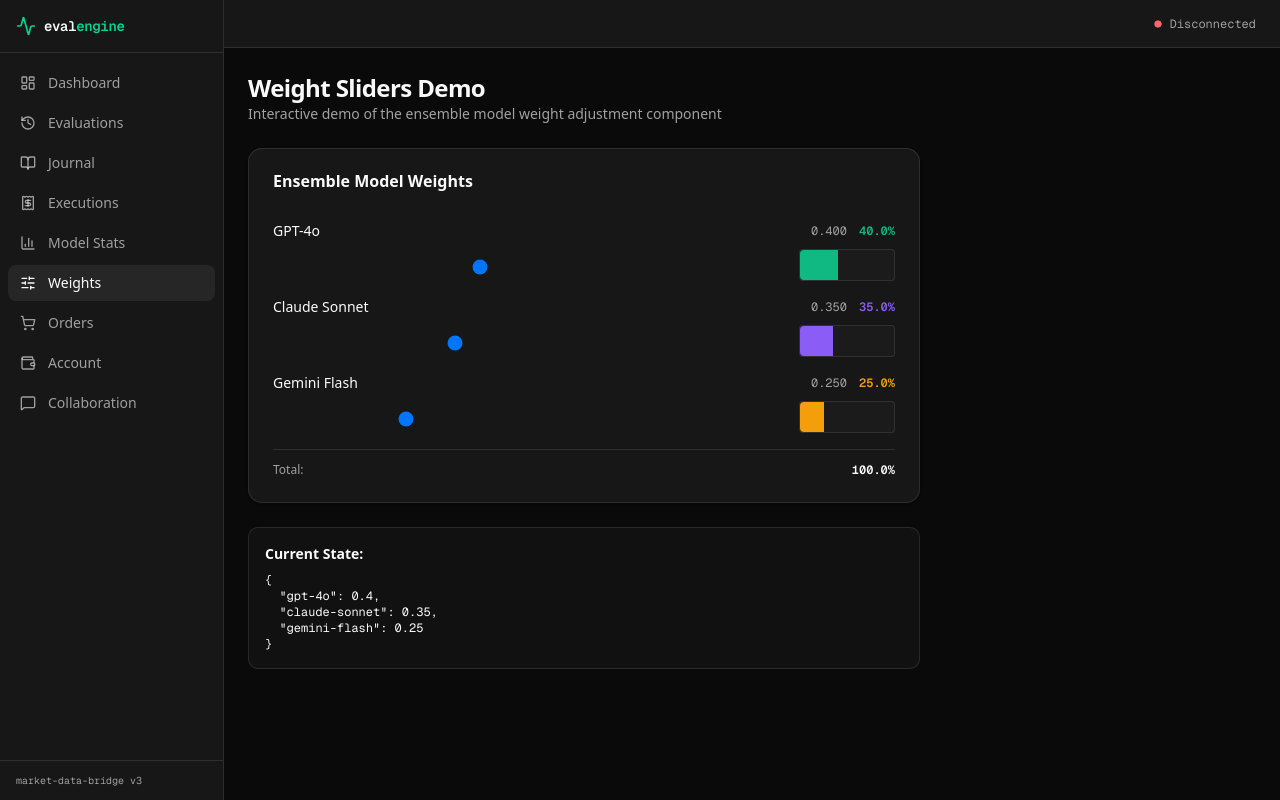
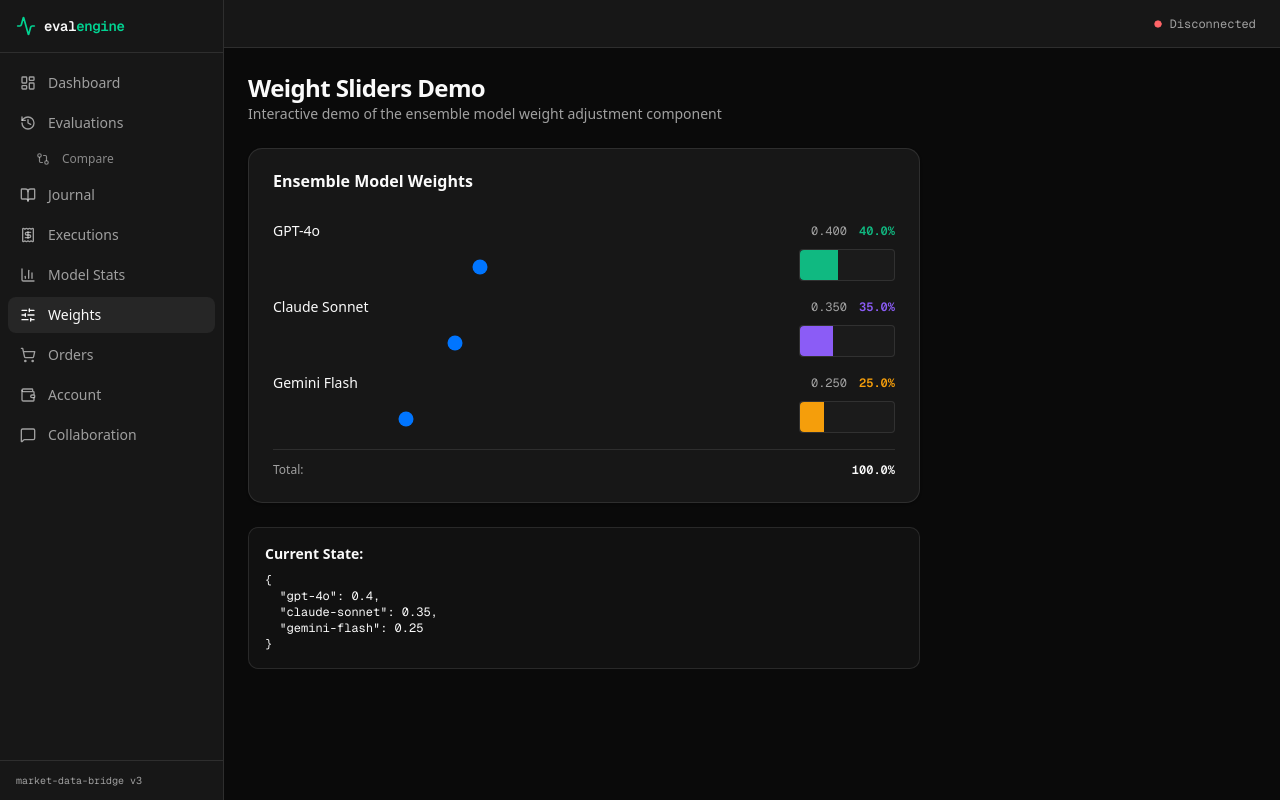
Before and after one commit to dotcal604/market-data-bridge, a Next.js app in the folder frontend/: page /weights/demo in a window 1280 px wide. Built offline with nearby package versions, Linux system fonts and the light colour scheme; no server answers.

Commit message:
Add Compare navigation link to sidebar
Co-authored-by: dotcal604 <16056524+dotcal604@users.noreply.github.com>

```diff
--- a/frontend/src/components/layout/sidebar.tsx
+++ b/frontend/src/components/layout/sidebar.tsx
@@ -13,12 +13,15 @@ import {
   Receipt,
   Wallet,
   MessageSquare,
+  GitCompare,
 } from "lucide-react";
 import { cn } from "@/lib/utils";
 
 const NAV_ITEMS = [
   { href: "/", label: "Dashboard", icon: LayoutDashboard },
-  { href: "/evals", label: "Evaluations", icon: History },
+  { href: "/evals", label: "Evaluations", icon: History, children: [
+    { href: "/evals/compare", label: "Compare", icon: GitCompare },
+  ]},
   { href: "/journal", label: "Journal", icon: BookOpen },
   { href: "/executions", label: "Executions", icon: Receipt },
   { href: "/model-stats", label: "Model Stats", icon: BarChart3 },
@@ -43,12 +46,13 @@ export function Sidebar() {
 
       {/* Nav */}
       <nav className="flex-1 space-y-1 px-2 py-3">
-        {NAV_ITEMS.map(({ href, label, icon: Icon }) => {
+        {NAV_ITEMS.map((item) => {
+          const { href, label, icon: Icon } = item;
           const active =
             href === "/" ? pathname === "/" : pathname.startsWith(href);
           return (
+            <div key={href}>
               <Link
-              key={href}
                 href={href}
                 className={cn(
                   "flex items-center gap-3 rounded-md px-3 py-2 text-sm font-medium transition-colors",
@@ -60,6 +64,30 @@ export function Sidebar() {
                 <Icon className="h-4 w-4" />
                 {label}
               </Link>
+              {"children" in item && item.children && (
+                <div className="ml-4 mt-1 space-y-1">
+                  {item.children.map((child) => {
+                    const childActive = pathname.startsWith(child.href);
+                    const ChildIcon = child.icon;
+                    return (
+                      <Link
+                        key={child.href}
+                        href={child.href}
+                        className={cn(
+                          "flex items-center gap-3 rounded-md px-3 py-1.5 text-xs font-medium transition-colors",
+                          childActive
+                            ? "bg-sidebar-accent text-sidebar-accent-foreground"
+                            : "text-sidebar-foreground/50 hover:bg-sidebar-accent/50 hover:text-sidebar-foreground"
+                        )}
+                      >
+                        <ChildIcon className="h-3.5 w-3.5" />
+                        {child.label}
+                      </Link>
+                    );
+                  })}
+                </div>
+              )}
+            </div>
           );
         })}
       </nav>
```
Lines whose indentation alone changed are shown as unchanged.
